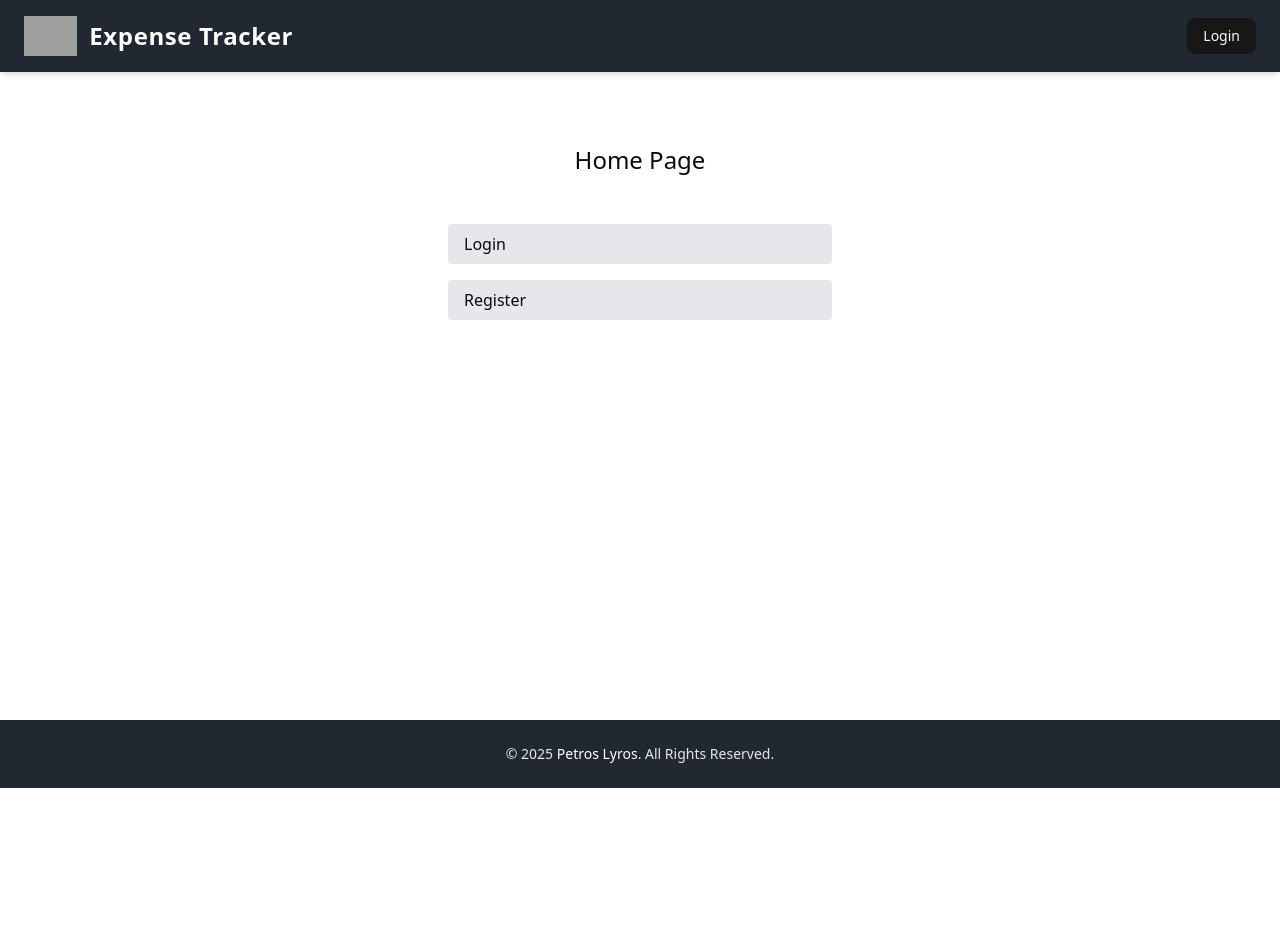
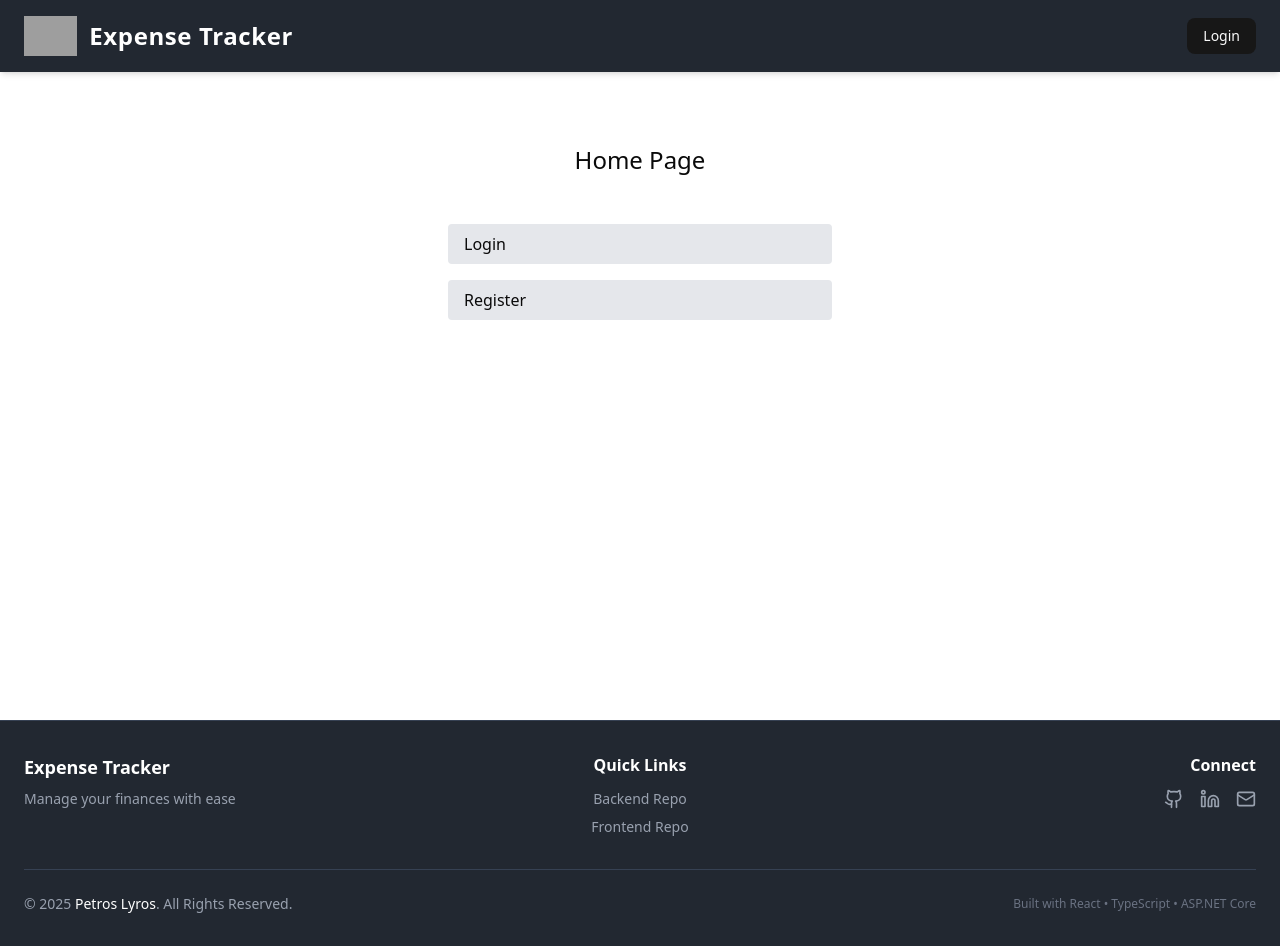
Before and after one commit to Petroslyros/expense-tracker-react, a React (Vite) app: page / in a window 1280 px wide. Before the commit the page ends 800 px from the top, so only its background shows below. Built offline with nearby package versions, Linux system fonts and the light colour scheme; no server answers; grey boxes are pictures that could not be loaded.

Commit message:
fix: changed the footer to be more reactive and also include my links

```diff
--- a/src/components/layout/Footer.tsx
+++ b/src/components/layout/Footer.tsx
@@ -1,11 +1,104 @@
 // src/components/Footer.tsx
+import { Github, Linkedin, Mail } from "lucide-react";
+
 const Footer = () => {
     const currentYear = new Date().getFullYear();
 
+    const socialLinks = [
+        {
+            name: "GitHub",
+            url: "https://github.com/Petroslyros",
+            icon: Github,
+        },
+        {
+            name: "LinkedIn",
+            url: "https://www.linkedin.com/in/petros-lyros-5285a4279/",
+            icon: Linkedin,
+        },
+        {
+            name: "Email",
+            url: "mailto:petrosluros@gmail.com",
+            icon: Mail,
+        },
+    ];
+
     return (
-        <footer className="bg-[#222831] text-gray-200">
-            <div className="container mx-auto py-6 text-center text-sm">
-                © {currentYear} <span className="font-medium text-white">Petros Lyros</span>. All Rights Reserved.
+        <footer className="bg-[#222831] text-gray-200 border-t border-gray-700">
+            <div className="container mx-auto px-6 py-8">
+                {/* Main Footer Content */}
+                <div className="grid grid-cols-1 md:grid-cols-3 gap-8 mb-8">
+                    {/* Brand Section */}
+                    <div className="text-center md:text-left">
+                        <h3 className="text-white font-semibold text-lg mb-2">
+                            Expense Tracker
+                        </h3>
+                        <p className="text-gray-400 text-sm">
+                            Manage your finances with ease
+                        </p>
+                    </div>
+
+                    {/* Quick Links */}
+                    <div className="text-center">
+                        <h4 className="text-white font-semibold mb-3">Quick Links</h4>
+                        <div className="flex flex-col gap-2 text-sm">
+                            <a
+                                href="https://github.com/Petroslyros/ExpensesTrackerApp"
+                                target="_blank"
+                                rel="noopener noreferrer"
+                                className="text-gray-400 hover:text-white transition duration-200"
+                            >
+                                Backend Repo
+                            </a>
+                            <a
+                                href="https://github.com/Petroslyros/expense-tracker-react"
+                                target="_blank"
+                                rel="noopener noreferrer"
+                                className="text-gray-400 hover:text-white transition duration-200"
+                            >
+                                Frontend Repo
+                            </a>
+                        </div>
+                    </div>
+
+                    {/* Social Links */}
+                    <div className="text-center md:text-right">
+                        <h4 className="text-white font-semibold mb-3">Connect</h4>
+                        <div className="flex gap-4 justify-center md:justify-end">
+                            {socialLinks.map((link) => {
+                                const Icon = link.icon;
+                                return (
+                                    <a
+                                        key={link.name}
+                                        href={link.url}
+                                        target="_blank"
+                                        rel="noopener noreferrer"
+                                        className="text-gray-400 hover:text-white transition duration-200 hover:scale-110 transform"
+                                        aria-label={link.name}
+                                    >
+                                        <Icon className="w-5 h-5" />
+                                    </a>
+                                );
+                            })}
+                        </div>
+                    </div>
+                </div>
+
+                {/* Divider */}
+                <div className="border-t border-gray-700 pt-6">
+                    {/* Bottom Footer */}
+                    <div className="flex flex-col md:flex-row justify-between items-center gap-4 text-sm text-gray-400">
+                        <div>
+                            © {currentYear}{" "}
+                            <span className="font-medium text-white">
+                                Petros Lyros
+                            </span>
+                            . All Rights Reserved.
+                        </div>
+                        <div className="text-xs text-gray-500">
+                            Built with React • TypeScript • ASP.NET Core
+                        </div>
+                    </div>
+                </div>
             </div>
         </footer>
     );
```
